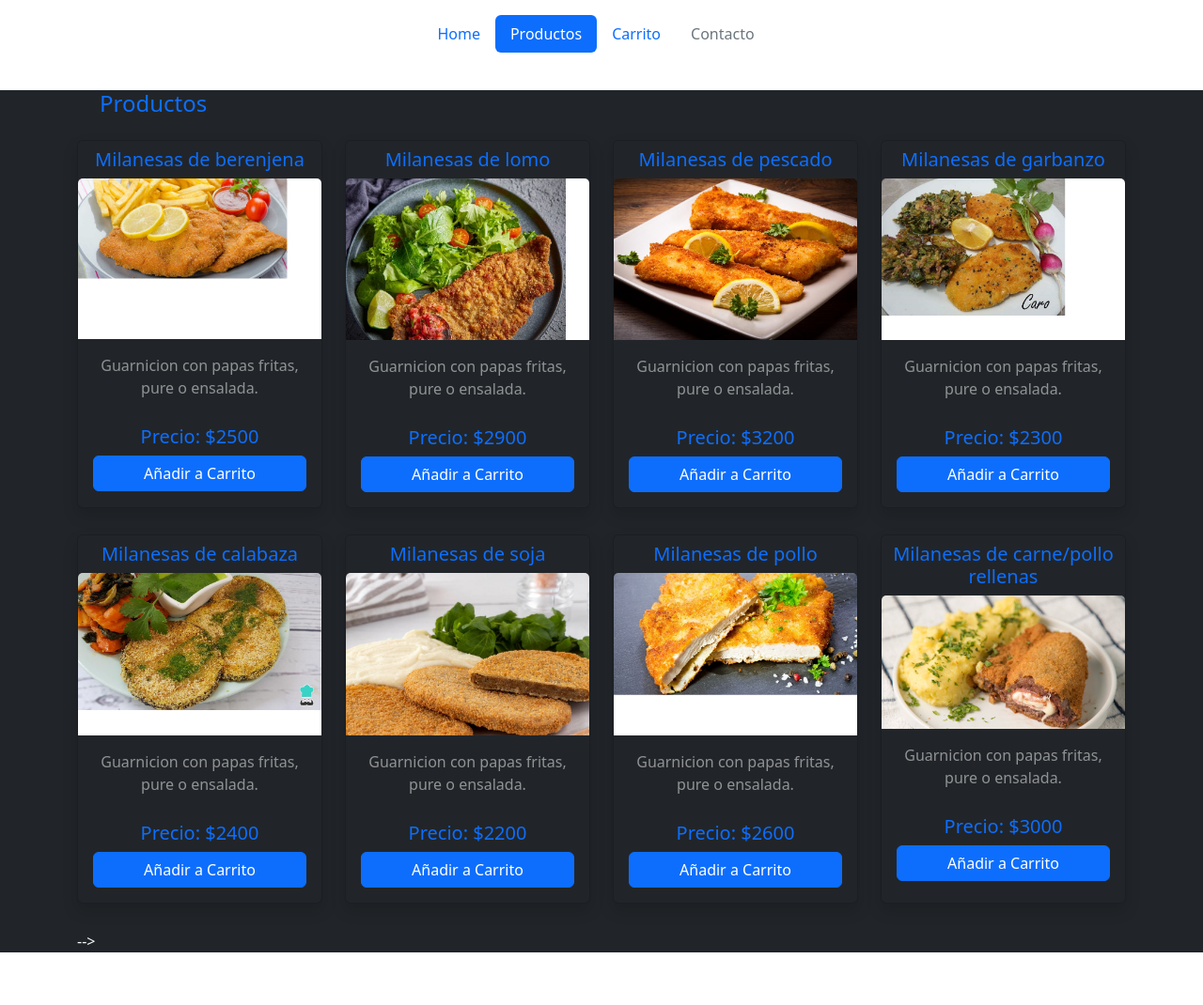
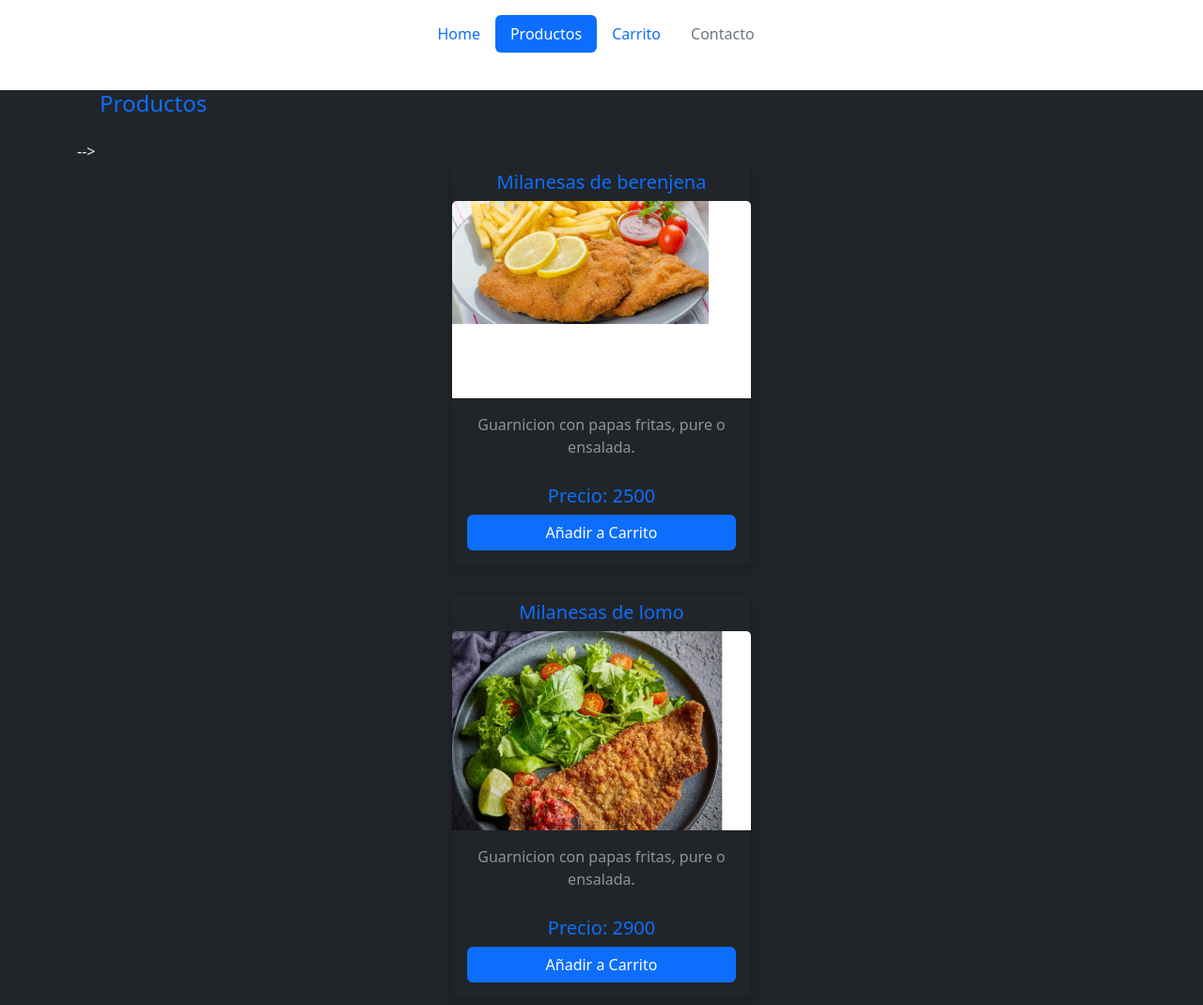
Before and after one commit to Sebita98/ProyectoFinal-JavaScript-Mucci, a plain HTML site: page index.html in a window 1280 px wide. Shown: the top 1070 px of the page at 94% size. Before the commit the page ends 1014 px from the top, so only its background shows below. Drawn offline with nearby package versions, Linux system fonts and the light colour scheme; some packages are replaced by stand-ins of ours; a script that the page names is missing.

Commit message:
terminando el proyecto

```diff
--- a/index.html
+++ b/index.html
@@ -106,7 +106,7 @@
             <h2 class="h4 m-4 text-primary">Productos</h2>
             <div class="producto" id="milanesas">
 
-                <div class="row row-cols-sm-1 row-cols-md-2 row-cols-lg-3 row-cols-xl-4">
+                <!-- <div class="row row-cols-sm-1 row-cols-md-2 row-cols-lg-3 row-cols-xl-4">
 
                     <div class="col d-flex justify-content-center mb-4">
                         <div class="card shadow mb-1 bg-dark rounded" style="width: 20rem;">
@@ -257,7 +257,7 @@
                             </div>
                         </div>
                     </div>
-                </div>  -->
+                </div>  --> -->
             </div>
         </div>
 
--- a/index.js
+++ b/index.js
@@ -1,15 +1,5 @@
-
-
-const Clickbutton = document.querySelectorAll('.button')
 const tbody = document.querySelector('.tbody')
 let carrito = []
-
-
-Clickbutton.forEach(btn => {
-    btn.addEventListener('click', addToCarritoItem)
-})
-
-
 
 function addToCarritoItem(e) {
     const button = e.target
@@ -96,7 +86,6 @@ function CarritoTotal() {
 }
 
 function removeItemCarrito(e) {
-
     Swal.fire({
         title: '¿Estas seguro que deseas elminar los productos?',
         icon: 'question',
@@ -111,13 +100,11 @@ function removeItemCarrito(e) {
                 'Your file has been deleted.',
                 'success'
             )
-        }
-    })
-
 
             const buttonDelete = e.target
             const tr = buttonDelete.closest(".ItemCarrito")
             const title = tr.querySelector('.title').textContent;
+
             for (let i = 0; i < carrito.length; i++) {
                 if (carrito[i].title.trim() === title.trim()) {
                     carrito.splice(i, 1)
@@ -131,10 +118,10 @@ function removeItemCarrito(e) {
             }, 2000)
             alert.classList.remove('remove')
 
-
-
             tr.remove()
             CarritoTotal()
+        }
+    })
 }
 
 function sumaCantidad(e) {
@@ -161,48 +148,48 @@ window.onload = function () {
         carrito = storage;
         renderCarrito()
     }
+
+    getMilanesas()
 }
 
-// let milanesas = []
-// const contenedorMilanesas = document.querySelector("#milanesas")
+async function getMilanesas() {
+    await fetch('productos.json')
+        .then(response => response.json())
+        .then(jsonedResponse => {
+            cargarMilanesas(jsonedResponse);
+        })
+        .catch(error => console.log(error))
+}
 
-// function cargarMilanesas() {
-//     milanesas.forEach(producto => {
-//         const div = document.createElement("div");
-//         div.classList.add("producto");
-//         div.innerHTML = `
-//                 <div class="row row-cols-sm-1 row-cols-md-2 row-cols-lg-3 row-cols-xl-4">
+function cargarMilanesas(milanesas) {
+    const contenedorMilanesas = document.querySelector("#milanesas");
 
-//                     <div class="col d-flex justify-content-center mb-4">
-//                         <div class="card shadow mb-1 bg-dark rounded" style="width: 20rem;">
-//                             <h5 class="card-title pt-2 text-center text-primary">${producto.nombre}</h5>
-//                             <img src="${producto.imagen}" class="card-img-top" alt="...">
+    milanesas.forEach(producto => {
+       const div = document.createElement("div");
+       div.classList.add("producto");
+       div.innerHTML = `
+           <div class="col d-flex justify-content-center mb-4">
+               <div class="card shadow mb-1 bg-dark rounded" style="width: 20rem;">
+                   <h5 class="card-title pt-2 text-center text-primary">${producto.nombre}</h5>
+                   <img src="${producto.img}" class="card-img-top" alt="...">
+                   <div class="card-body text-center">
+                       <p class="card-text text-white-50 description">Guarnicion con papas fritas, pure o
+                           ensalada.
+                       </p>
+                       <h5 class="text-primary">Precio: <span class="precio">${producto.precio}</span></h5>
+                       <div class=" d-grid gap-2">
+                           <button class="btn btn-primary button">Añadir a Carrito</button>
+                       </div>
+                   </div>
+               </div>
+           </div>
+       `
+       contenedorMilanesas.append(div);
+    })
 
-//                             <div class="card-body text-center">
-//                                 <p class="card-text text-white-50 description">Guarnicion con papas fritas, pure o
-//                                     ensalada.
-//                                 </p>
-//                                 <h5 class="text-primary">Precio: <span class="precio">${producto.precio}</span></h5>
-//                                 <div class=" d-grid gap-2">
-//                                     <button class="btn btn-primary button">Añadir a Carrito</button>
-//                                 </div>
+    const Clickbutton = document.querySelectorAll('.button');
 
-//                             </div>
-//                         </div>
-//                     </div>
-//                 </div>
-//         `
-//         contenedorMilanesas.append(div);
-//     })
-// }
-
-// cargarMilanesas()
-
-
-// fetch("productos.json")
-//     .then(response => response.json())
-//     .then(data => {
-//         productos = data;
-//         cargarMilanesas(productos)
-//     })
-//     .catch(error => console.log(error));
+    Clickbutton.forEach(btn => {
+        btn.addEventListener('click', addToCarritoItem)
+    })
+}
```
Lines whose indentation alone changed are shown as unchanged.
